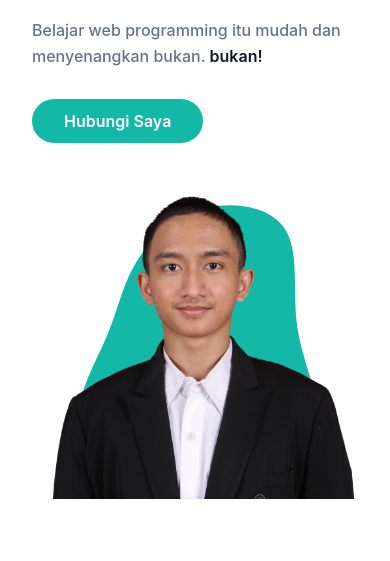
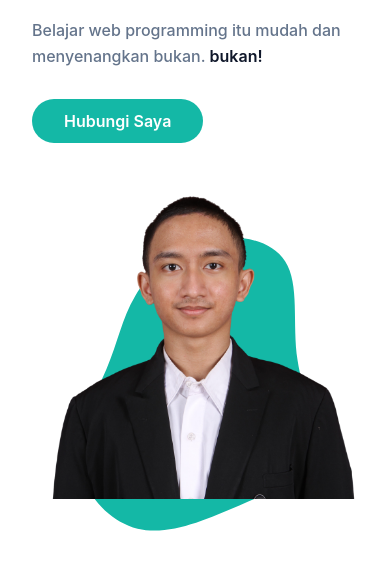
Before and after one commit to raflibima25/portfolio, a website: page index.html in a window 390 px wide. Shown: the part 283-844 px from the top of the page. Drawn offline with Linux system fonts and the light colour scheme.

Commit message:
fix bottom hero

```diff
--- a/index.html
+++ b/index.html
@@ -66,7 +66,7 @@
 						<div class="relative mt-10 lg:mt-0 lg:right-0">
 							<img src="dist/img/bima.png" width="400" height="400" alt="bima" class="max-w-full mx-auto" />
 
-							<span class="absolute -bottom-12 lg:-bottom-5 -z-10 left-1/2 -translate-x-1/2 lg:scale-110">
+							<span class="absolute -bottom-20 lg:-bottom-5 -z-10 left-1/2 -translate-x-1/2 lg:scale-110">
 								<svg width="360px" height="400" viewBox="0 0 200 200" xmlns="http://www.w3.org/2000/svg">
 									<path
 										fill="#14b8a6"
```
